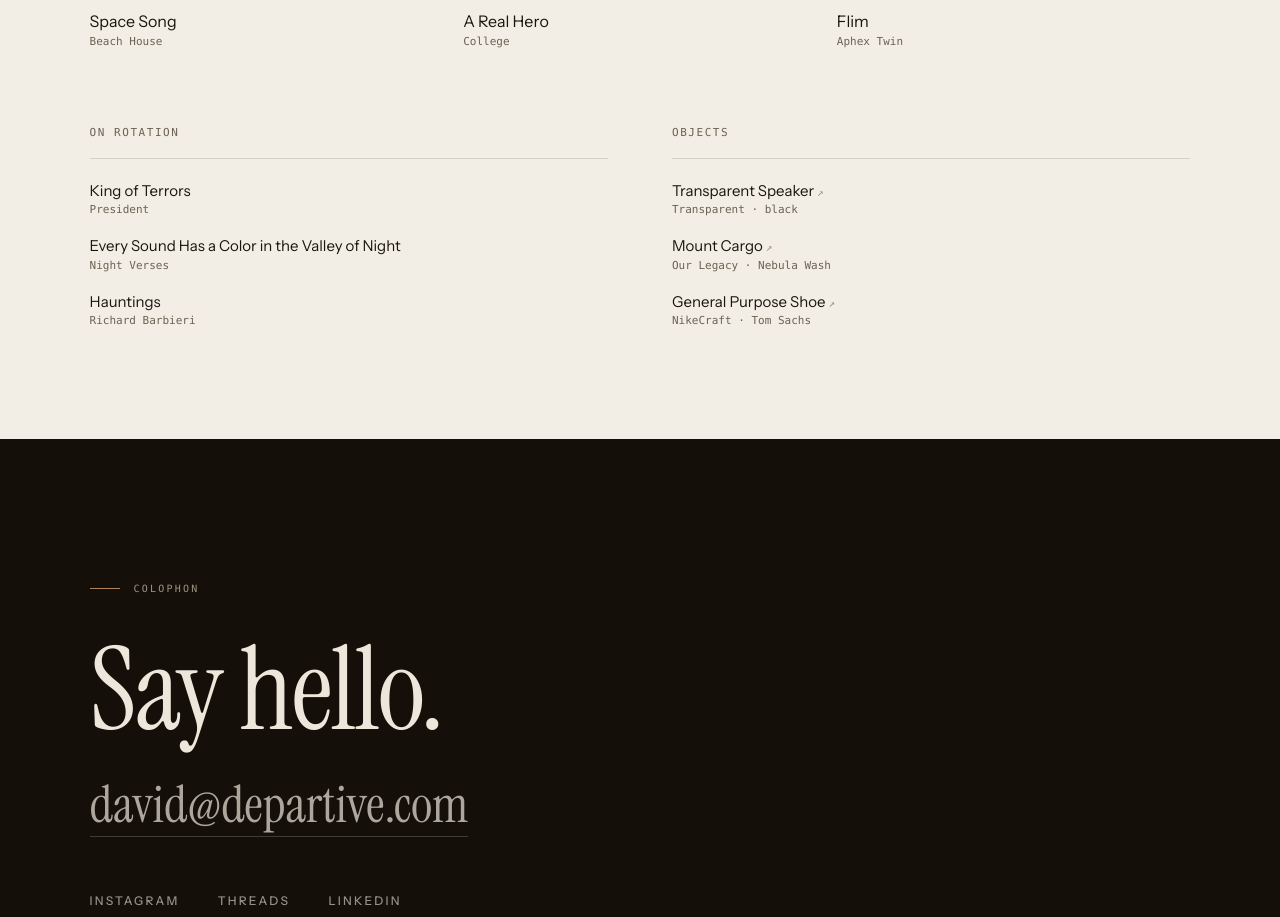
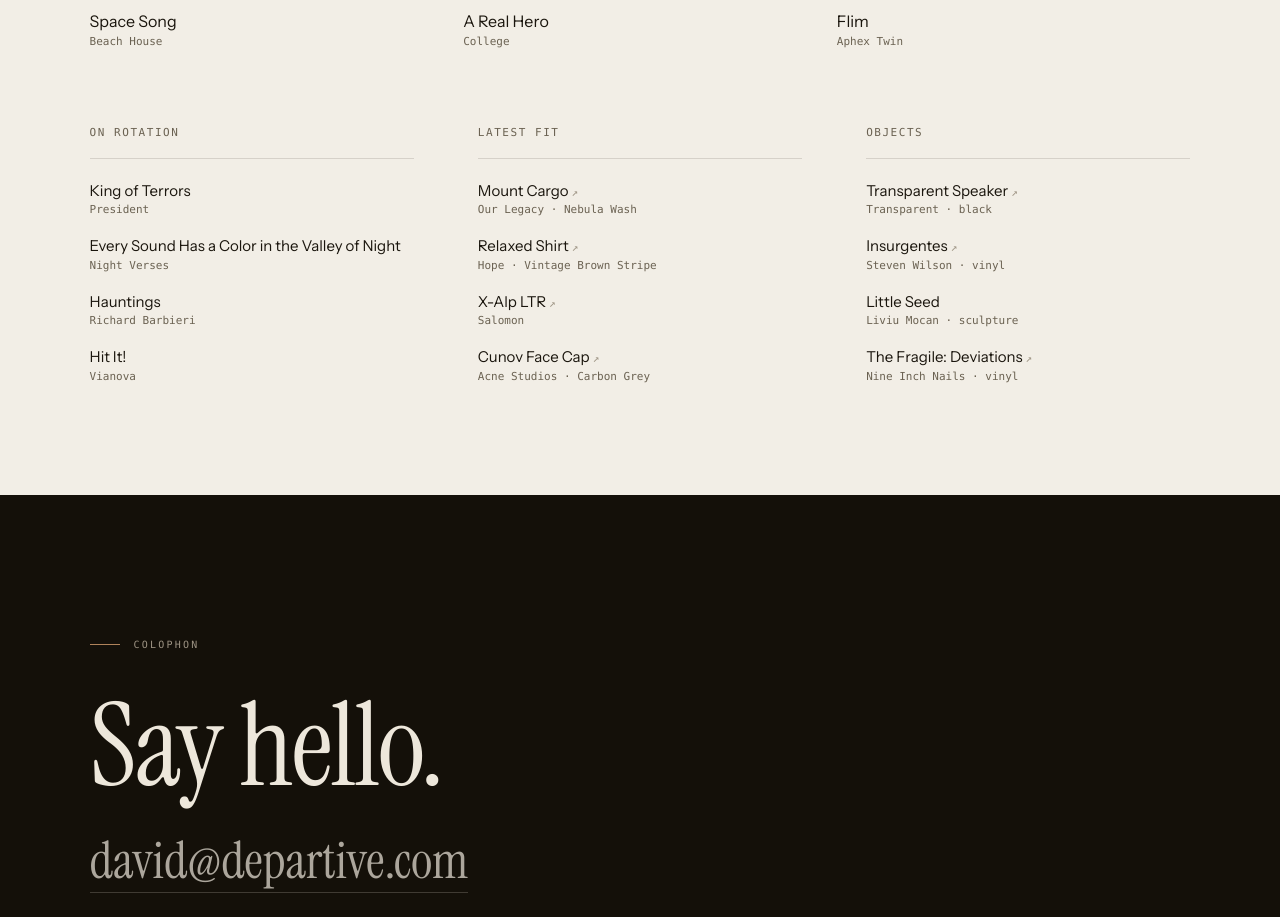
Before and after one commit to departive/departive-site, a plain HTML site: page index.html in a window 1280 px wide. Shown: the part 9569-10486 px from the top of the page. Drawn offline with nearby package versions, Linux system fonts and the light colour scheme.

Commit message:
Now: three columns — rotation, latest fit, objects

```diff
--- a/index.html
+++ b/index.html
@@ -43,8 +43,8 @@
   [data-apps-grid] { grid-template-columns: repeat(2, 1fr); }
   @media (max-width: 900px) { [data-apps-grid] { grid-template-columns: 1fr; } }
   [data-now-echoes] { grid-template-columns: repeat(3, 1fr); }
-  [data-now-lists] { grid-template-columns: repeat(2, 1fr); }
-  @media (max-width: 640px) { [data-now-echoes] { grid-template-columns: 1fr; } [data-now-lists] { grid-template-columns: 1fr; gap: 40px !important; } }
+  [data-now-lists] { grid-template-columns: repeat(3, 1fr); }
+  @media (max-width: 700px) { [data-now-echoes] { grid-template-columns: 1fr; } [data-now-lists] { grid-template-columns: 1fr; gap: 40px !important; } }
   @media (max-width: 768px) { [data-hero-kb] { object-position: 88% 38% !important; } }
   @media (max-width: 480px) { [data-hero-kb] { object-position: 92% 34% !important; } }
   @media (max-width: 640px) {
@@ -373,7 +373,7 @@
       </figure>
     </div>
 
-    <!-- rotation + objects: two text columns -->
+    <!-- rotation + fit + objects: three text columns -->
     <div data-now-lists style="display:grid; gap:clamp(32px,5vw,72px); align-items:start;">
 
       <div data-reveal>
@@ -384,6 +384,19 @@
           <div><span style="display:block; font-family:var(--sans); font-size:15px; line-height:1.3; color:var(--ink);">King of Terrors</span><span style="display:block; font-family:var(--mono); font-size:11px; color:var(--mutedInk); margin-top:3px;">President</span></div>
           <div><span style="display:block; font-family:var(--sans); font-size:15px; line-height:1.3; color:var(--ink);">Every Sound Has a Color in the Valley of Night</span><span style="display:block; font-family:var(--mono); font-size:11px; color:var(--mutedInk); margin-top:3px;">Night Verses</span></div>
           <div><span style="display:block; font-family:var(--sans); font-size:15px; line-height:1.3; color:var(--ink);">Hauntings</span><span style="display:block; font-family:var(--mono); font-size:11px; color:var(--mutedInk); margin-top:3px;">Richard Barbieri</span></div>
+          <div><span style="display:block; font-family:var(--sans); font-size:15px; line-height:1.3; color:var(--ink);">Hit It!</span><span style="display:block; font-family:var(--mono); font-size:11px; color:var(--mutedInk); margin-top:3px;">Vianova</span></div>
+        </div>
+      </div>
+
+      <div data-reveal>
+        <div style="padding-bottom:18px; margin-bottom:22px; border-bottom:1px solid var(--line-i);">
+          <span style="font-family:var(--mono); font-size:11px; letter-spacing:0.14em; text-transform:uppercase; color:var(--mutedInk);">Latest fit</span>
+        </div>
+        <div style="display:flex; flex-direction:column; gap:20px;">
+          <a href="https://www.ourlegacy.com/mount-cargo-nebula-wash-jungle-herringbone" target="_blank" rel="noopener" style="text-decoration:none; color:var(--ink); transition:color 0.3s ease;" style-hover="color:var(--accent)"><span style="display:block; font-family:var(--sans); font-size:15px; line-height:1.3;">Mount Cargo <span style="font-family:var(--mono); font-size:11px; color:var(--muted);">&#8599;</span></span><span style="display:block; font-family:var(--mono); font-size:11px; color:var(--mutedInk); margin-top:3px;">Our Legacy · Nebula Wash</span></a>
+          <a href="https://hope-sthlm.com/products/relaxed-shirt-vintage-brown-stripe?variant=55378889507192" target="_blank" rel="noopener" style="text-decoration:none; color:var(--ink); transition:color 0.3s ease;" style-hover="color:var(--accent)"><span style="display:block; font-family:var(--sans); font-size:15px; line-height:1.3;">Relaxed Shirt <span style="font-family:var(--mono); font-size:11px; color:var(--muted);">&#8599;</span></span><span style="display:block; font-family:var(--mono); font-size:11px; color:var(--mutedInk); margin-top:3px;">Hope · Vintage Brown Stripe</span></a>
+          <a href="https://www.sneakersnstuff.com/en-se/products/salomon-x-alp-ltr-l47988800?variant=52489833906517" target="_blank" rel="noopener" style="text-decoration:none; color:var(--ink); transition:color 0.3s ease;" style-hover="color:var(--accent)"><span style="display:block; font-family:var(--sans); font-size:15px; line-height:1.3;">X-Alp LTR <span style="font-family:var(--mono); font-size:11px; color:var(--muted);">&#8599;</span></span><span style="display:block; font-family:var(--mono); font-size:11px; color:var(--mutedInk); margin-top:3px;">Salomon</span></a>
+          <a href="https://clothbase.com/items/03b3c0dc_acne-studios-men-s-cunov-canvas-face-cap-in-carbon-grey_acne-studios" target="_blank" rel="noopener" style="text-decoration:none; color:var(--ink); transition:color 0.3s ease;" style-hover="color:var(--accent)"><span style="display:block; font-family:var(--sans); font-size:15px; line-height:1.3;">Cunov Face Cap <span style="font-family:var(--mono); font-size:11px; color:var(--muted);">&#8599;</span></span><span style="display:block; font-family:var(--mono); font-size:11px; color:var(--mutedInk); margin-top:3px;">Acne Studios · Carbon Grey</span></a>
         </div>
       </div>
 
@@ -393,8 +406,9 @@
         </div>
         <div style="display:flex; flex-direction:column; gap:20px;">
           <a href="https://transpa.rent/en/transparent-speaker-black" target="_blank" rel="noopener" style="text-decoration:none; color:var(--ink); transition:color 0.3s ease;" style-hover="color:var(--accent)"><span style="display:block; font-family:var(--sans); font-size:15px; line-height:1.3;">Transparent Speaker <span style="font-family:var(--mono); font-size:11px; color:var(--muted);">&#8599;</span></span><span style="display:block; font-family:var(--mono); font-size:11px; color:var(--mutedInk); margin-top:3px;">Transparent · black</span></a>
-          <a href="https://www.ourlegacy.com/mount-cargo-nebula-wash-jungle-herringbone" target="_blank" rel="noopener" style="text-decoration:none; color:var(--ink); transition:color 0.3s ease;" style-hover="color:var(--accent)"><span style="display:block; font-family:var(--sans); font-size:15px; line-height:1.3;">Mount Cargo <span style="font-family:var(--mono); font-size:11px; color:var(--muted);">&#8599;</span></span><span style="display:block; font-family:var(--mono); font-size:11px; color:var(--mutedInk); margin-top:3px;">Our Legacy · Nebula Wash</span></a>
-          <a href="https://store.tomsachs.com/products/nikecraft-general-purpose-shoe" target="_blank" rel="noopener" style="text-decoration:none; color:var(--ink); transition:color 0.3s ease;" style-hover="color:var(--accent)"><span style="display:block; font-family:var(--sans); font-size:15px; line-height:1.3;">General Purpose Shoe <span style="font-family:var(--mono); font-size:11px; color:var(--muted);">&#8599;</span></span><span style="display:block; font-family:var(--mono); font-size:11px; color:var(--mutedInk); margin-top:3px;">NikeCraft · Tom Sachs</span></a>
+          <a href="https://www.discogs.com/release/1548534-Steven-Wilson-Insurgentes" target="_blank" rel="noopener" style="text-decoration:none; color:var(--ink); transition:color 0.3s ease;" style-hover="color:var(--accent)"><span style="display:block; font-family:var(--sans); font-size:15px; line-height:1.3;">Insurgentes <span style="font-family:var(--mono); font-size:11px; color:var(--muted);">&#8599;</span></span><span style="display:block; font-family:var(--mono); font-size:11px; color:var(--mutedInk); margin-top:3px;">Steven Wilson · vinyl</span></a>
+          <div><span style="display:block; font-family:var(--sans); font-size:15px; line-height:1.3; color:var(--ink);">Little Seed</span><span style="display:block; font-family:var(--mono); font-size:11px; color:var(--mutedInk); margin-top:3px;">Liviu Mocan · sculpture</span></div>
+          <a href="https://www.bengans.se/nine-inch-nails-the-fragile-deviations-1" target="_blank" rel="noopener" style="text-decoration:none; color:var(--ink); transition:color 0.3s ease;" style-hover="color:var(--accent)"><span style="display:block; font-family:var(--sans); font-size:15px; line-height:1.3;">The Fragile: Deviations <span style="font-family:var(--mono); font-size:11px; color:var(--muted);">&#8599;</span></span><span style="display:block; font-family:var(--mono); font-size:11px; color:var(--mutedInk); margin-top:3px;">Nine Inch Nails · vinyl</span></a>
         </div>
       </div>
 
```
